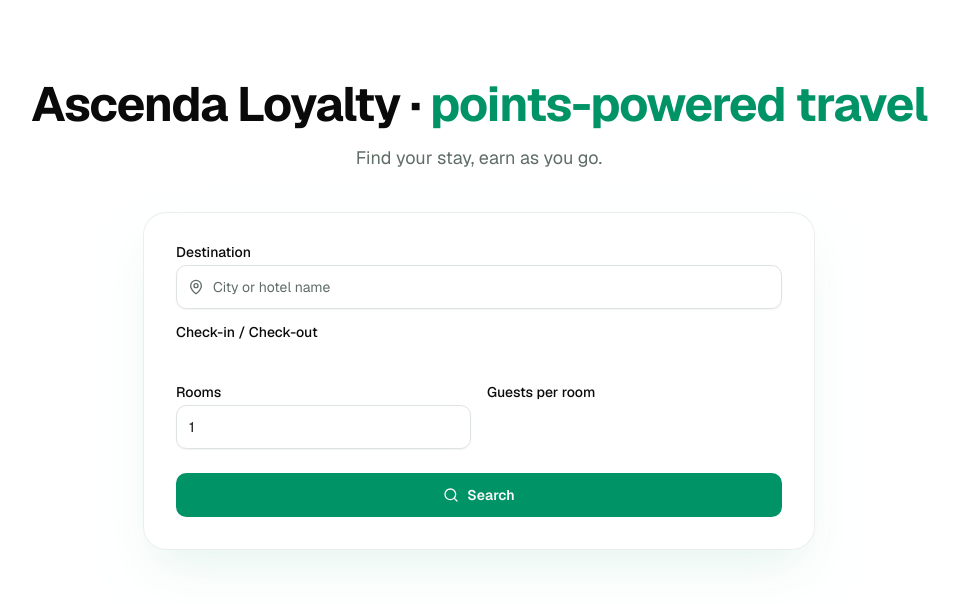
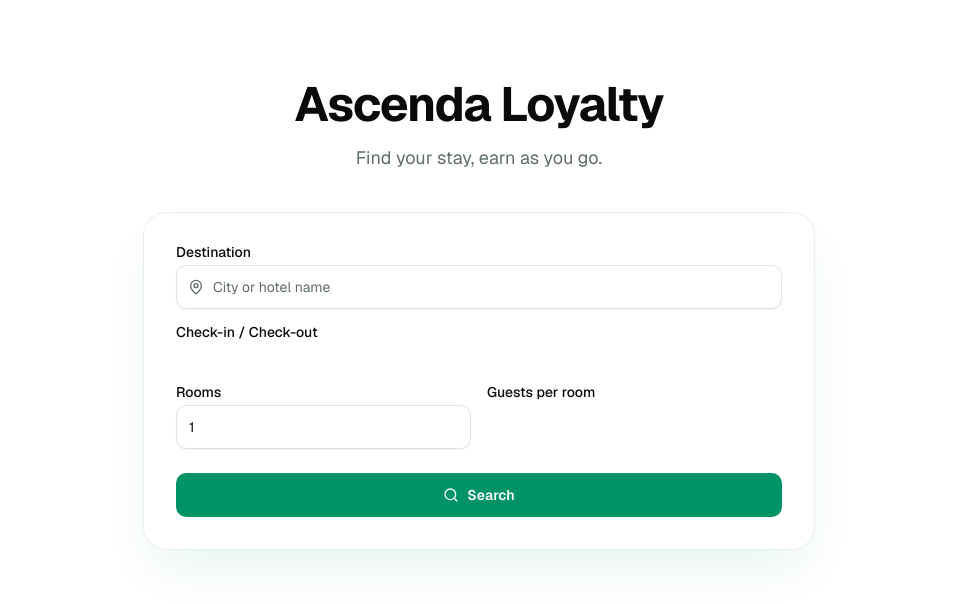
Before and after one commit to Infintesky/esc-ascendas, a Next.js app: page / in a window 1280 px wide. Shown: the top 604 px of the page, without its empty margins (161-1120 px from the left). Built offline with nearby package versions, Linux system fonts and the light colour scheme.

Commit message:
chore: simplify landing hero to 'Ascenda Loyalty'

```diff
--- a/app/_components/landing-hero.tsx
+++ b/app/_components/landing-hero.tsx
@@ -31,8 +31,7 @@
           animate="show"
           className="whitespace-nowrap text-3xl font-bold tracking-tight text-foreground sm:text-4xl md:text-5xl"
         >
-          Ascenda Loyalty ·{" "}
-          <span className="text-primary">points-powered travel</span>
+          Ascenda Loyalty
         </motion.h1>
 
         <motion.p
```
